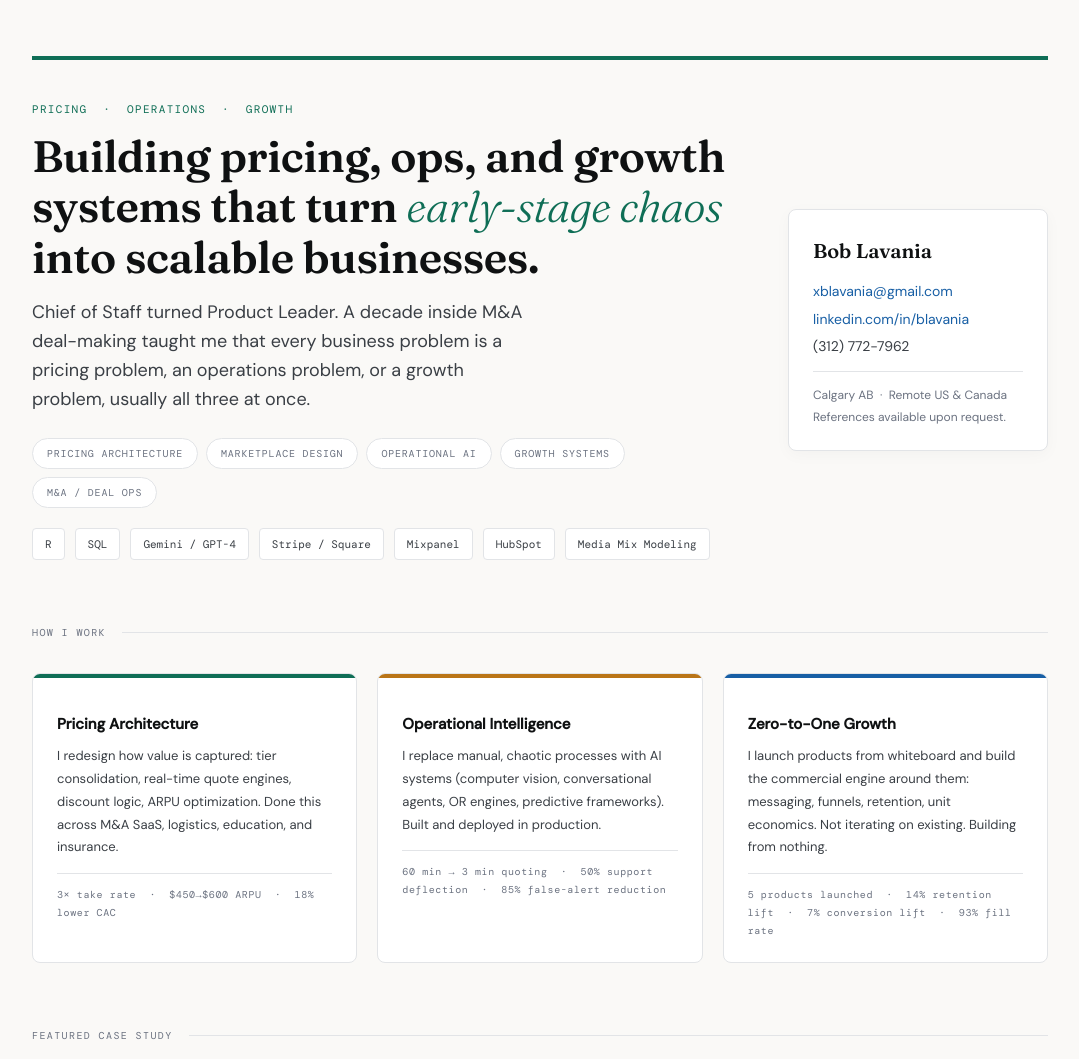
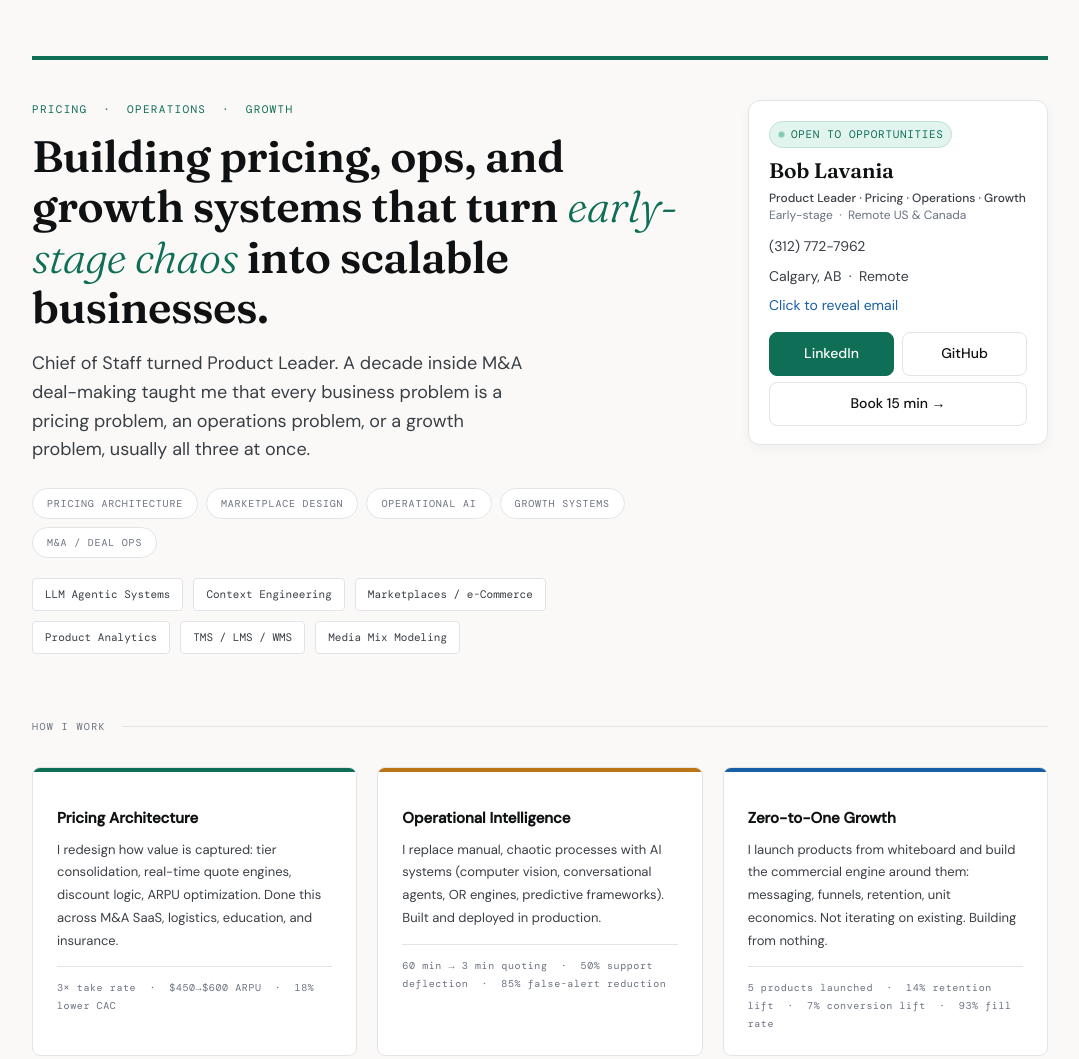
Before and after one commit to b-lavania/project-thema, a plain HTML site: page PORTFOLIO/concept2.html in a window 1280 px wide. Shown: the top 1059 px of the page, without its empty margins (100-1179 px from the left). Drawn offline with nearby package versions, Linux system fonts and the light colour scheme.

Commit message:
Update concept2.html

```diff
--- a/PORTFOLIO/concept2.html
+++ b/PORTFOLIO/concept2.html
@@ -38,6 +38,7 @@
       --mono: 'DM Mono', monospace;
       --sans: 'DM Sans', sans-serif;
       --serif: 'Fraunces', serif;
+      --radius: 12px;
     }
 
     html {
@@ -72,9 +73,9 @@
       padding-top: 40px;
       margin-bottom: 64px;
       display: grid;
-      grid-template-columns: 1fr auto;
-      gap: 48px;
-      align-items: center;
+      grid-template-columns: 1fr 300px;
+      gap: 64px;
+      align-items: start;
     }
 
     .bio-kicker {
@@ -129,41 +130,156 @@
       border-radius: 20px;
     }
 
-    .bio-contact {
+    /* ── Contact Card (Synced from Concept 1) ── */
+    .contact-card {
       background: var(--white);
       border: 1px solid var(--rule);
-      border-radius: 8px;
-      padding: 24px;
-      min-width: 260px;
-      box-shadow: 0 4px 16px rgba(0, 0, 0, 0.03);
+      border-radius: var(--radius);
+      padding: 18px 20px;
+      box-shadow: 0 4px 12px rgba(0, 0, 0, 0.04);
+      position: sticky;
+      top: 40px;
     }
 
-    .bio-contact-label {
+    .contact-name {
       font-family: var(--serif);
-      font-size: 20px;
+      font-size: 21px;
       font-weight: 600;
-      color: var(--ink);
-      margin-bottom: 14px;
+      margin-bottom: 8px;
+      line-height: 1.15;
     }
 
-    .bio-contact-row {
-      color: var(--ink-mid);
-      margin-bottom: 8px;
-      line-height: 1.4;
-      font-size: 14px;
+    .contact-seeking {
+      font-size: 12px;
+      color: var(--ink-soft);
+      margin-bottom: 10px;
+      line-height: 1.45;
     }
 
-    .bio-contact-row:last-child {
-      margin-bottom: 0;
+    .contact-seeking strong {
+      color: var(--ink-mid);
+      font-weight: 500;
     }
 
-    .bio-contact-row a {
-      color: var(--blue);
+    .contact-details {
+      font-size: 14px;
+      color: var(--ink-mid);
+      display: flex;
+      flex-direction: column;
+      gap: 6px;
+    }
+
+    .contact-details a {
       text-decoration: none;
     }
 
-    .bio-contact-row a:hover {
+    .contact-details a:hover {
       text-decoration: underline;
+    }
+
+    .btn-group {
+      display: flex;
+      gap: 8px;
+      margin-top: 14px;
+    }
+
+    .btn-group+.btn-group {
+      margin-top: 6px;
+    }
+
+    .btn {
+      display: inline-block;
+      padding: 9px 12px;
+      border-radius: 8px;
+      font-weight: 500;
+      font-size: 14px;
+      text-decoration: none;
+      transition: all 0.2s ease;
+      text-align: center;
+      flex: 1;
+    }
+
+    .btn-primary {
+      background: var(--teal);
+      color: var(--white) !important;
+      border: 1px solid var(--teal);
+    }
+
+    .btn-primary:hover {
+      background: #084838;
+      transform: translateY(-1px);
+      color: var(--white) !important;
+      text-decoration: none;
+    }
+
+    .btn-secondary {
+      background: var(--white);
+      color: var(--ink);
+      border: 1px solid var(--rule);
+    }
+
+    .btn-secondary:hover {
+      border-color: var(--ink);
+      text-decoration: none;
+    }
+
+    .availability-badge {
+      display: inline-flex;
+      align-items: center;
+      gap: 6px;
+      font-family: var(--mono);
+      font-size: 11px;
+      text-transform: uppercase;
+      letter-spacing: 0.06em;
+      color: var(--teal);
+      background: var(--teal-light);
+      border: 1px solid #c2dfd7;
+      border-radius: 20px;
+      padding: 3px 8px;
+      margin-bottom: 10px;
+    }
+
+    .availability-badge::before {
+      content: '';
+      width: 7px;
+      height: 7px;
+      border-radius: 50%;
+      background: var(--teal-mid);
+      flex-shrink: 0;
+      animation: pulse-dot 2s ease-in-out infinite;
+    }
+
+    @keyframes pulse-dot {
+
+      0%,
+      100% {
+        opacity: 1;
+        transform: scale(1);
+      }
+
+      50% {
+        opacity: 0.5;
+        transform: scale(0.85);
+      }
+    }
+
+    .contact-reveal {
+      display: inline-flex;
+      align-items: center;
+      gap: 6px;
+      cursor: pointer;
+      color: var(--blue);
+      font-size: 14px;
+      transition: color 0.2s ease;
+    }
+
+    .contact-reveal:hover {
+      color: var(--teal);
+    }
+
+    .contact-reveal.revealed {
+      cursor: default;
+      color: var(--ink-mid);
     }
 
     /* Interactivity for cards */
@@ -887,8 +1003,8 @@
   <div class="bio">
     <div class="bio-main">
       <div class="bio-kicker">Pricing &nbsp;·&nbsp; Operations &nbsp;·&nbsp; Growth</div>
-      <div class="bio-headline">Building pricing, ops, and growth<br>systems that turn <em>early-stage
-          chaos</em><br>into scalable businesses.</div>
+      <div class="bio-headline">Building pricing, ops, and growth systems that turn <em>early-stage
+          chaos</em> into scalable businesses.</div>
       <div class="bio-positioning">Chief of Staff turned Product Leader. A decade inside M&amp;A deal-making taught me
         that every business problem is a pricing problem, an operations problem, or a growth problem, usually all three
         at once.</div>
@@ -902,25 +1018,34 @@
       </div>
 
       <div class="tech-stack">
-        <span class="tech-badge">R</span>
-        <span class="tech-badge">SQL</span>
-        <span class="tech-badge">Gemini / GPT-4</span>
-        <span class="tech-badge">Stripe / Square</span>
-        <span class="tech-badge">Mixpanel</span>
-        <span class="tech-badge">HubSpot</span>
+        <span class="tech-badge">LLM Agentic Systems</span>
+        <span class="tech-badge">Context Engineering</span>
+        <span class="tech-badge">Marketplaces / e-Commerce</span>
+        <span class="tech-badge">Product Analytics</span>
+        <span class="tech-badge">TMS / LMS / WMS</span>
         <span class="tech-badge">Media Mix Modeling</span>
       </div>
     </div>
 
-    <div class="bio-contact">
-      <div class="bio-contact-label">Bob Lavania</div>
-      <div class="bio-contact-row"><a href="mailto:xblavania@gmail.com">xblavania@gmail.com</a></div>
-      <div class="bio-contact-row"><a href="https://linkedin.com/in/blavania">linkedin.com/in/blavania</a></div>
-      <div class="bio-contact-row">(312) 772-7962</div>
-      <div class="bio-contact-row"
-        style="margin-top:14px; padding-top:14px; border-top: 1px solid var(--rule); color: var(--ink-soft); font-size: 12px; line-height: 1.5;">
-        Calgary AB &nbsp;·&nbsp; Remote US &amp; Canada<br>
-        <span style="display:inline-block; margin-top:4px;">References available upon request.</span>
+    <div class="contact-card">
+      <div class="availability-badge">Open to opportunities</div>
+      <div class="contact-name">Bob Lavania</div>
+      <div class="contact-seeking">
+        <strong>Product Leader · Pricing · Operations · Growth</strong><br>
+        Early-stage &nbsp;·&nbsp; Remote US &amp; Canada
+      </div>
+      <div class="contact-details">
+        <span>(312) 772-7962</span>
+        <span>Calgary, AB &nbsp;·&nbsp; Remote</span>
+        <span class="contact-reveal" data-v="eGJsYXZhbmlhQGdtYWlsLmNvbQ==">Click to reveal email</span>
+      </div>
+      <div class="btn-group">
+        <a href="https://www.linkedin.com/in/blavania" class="btn btn-primary">LinkedIn</a>
+        <a href="https://github.com/blavania" class="btn btn-secondary">GitHub</a>
+      </div>
+      <div class="btn-group">
+        <a href="https://calendar.app.google/xhEvxBTPuG3CuTFg8" class="btn btn-secondary"
+          style="flex: unset; width: 100%;">Book 15 min →</a>
       </div>
     </div>
   </div>
@@ -1091,22 +1216,8 @@
 ══════════════════════════════════════ -->
   <div class="section">
     <div class="section-header">
-      <span class="section-tag">Other project work &middot; 2019&ndash;present</span>
+      <span class="section-tag">Other project work &middot; 2022&ndash;present</span>
       <div class="section-rule"></div>
-    </div>
-
-    <!-- Spotlight: Healthcare -->
-    <div class="proj-card-spotlight">
-      <span class="proj-tag"
-        style="font-family: var(--mono); font-size: 9.5px; letter-spacing: 0.1em; text-transform: uppercase; color: var(--ink-soft); margin-bottom: 8px; display: block;">Zero-to-One
-        Growth &middot; Healthcare</span>
-      <div class="proj-title" style="font-weight: 600; font-size: 15px; color: var(--ink); margin-bottom: 10px;">
-        Healthcare Go-to-Market Portfolio: Multiple Engagements</div>
-      <p class="proj-desc">Won a TechStars pitch competition in Calgary with a patient-intake SaaS concept targeting
-        specialized clinics (mapped full patient journeys and built interactive prototypes). Broader healthcare
-        GTM work includes: telehealth delivery network strategy for a developing country (government grant, 2023);
-        pricing strategy for a seed-funded respiratory medical device; go-to-market scoping for a BCI-based
-        dementia-detection device; and patient engagement design for a B2B healthcare SaaS.</p>
     </div>
 
     <div class="proj-grid">
@@ -1143,6 +1254,20 @@
           analysis. Generates automated Bill of Materials (BOM) for infrastructure projects, enabling rapid technical
           and economic feasibility assessments for decentralized energy systems.</p>
       </div>
+    </div>
+
+    <!-- Spotlight: Healthcare -->
+    <div class="proj-card-spotlight" style="margin-top: 20px;">
+      <span class="proj-tag"
+        style="font-family: var(--mono); font-size: 9.5px; letter-spacing: 0.1em; text-transform: uppercase; color: var(--ink-soft); margin-bottom: 8px; display: block;">Zero-to-One
+        Growth &middot; Healthcare</span>
+      <div class="proj-title" style="font-weight: 600; font-size: 15px; color: var(--ink); margin-bottom: 10px;">
+        Healthcare Go-to-Market Portfolio: Multiple Engagements</div>
+      <p class="proj-desc">Won a TechStars pitch competition in Calgary with a patient-intake SaaS concept targeting
+        specialized clinics (mapped full patient journeys and built interactive prototypes). Broader healthcare
+        GTM work includes: telehealth delivery network strategy for a developing country (government grant, 2023);
+        pricing strategy for a seed-funded respiratory medical device; go-to-market scoping for a BCI-based
+        dementia-detection device; and patient engagement design for a B2B healthcare SaaS.</p>
     </div>
   </div>
 
@@ -1183,15 +1308,24 @@
     <div>
       <div class="footer-label">Get in touch</div>
       <div class="contact-line">
-        <a href="mailto:xblavania@gmail.com">xblavania@gmail.com</a>
-        &nbsp;&middot;&nbsp; (312) 772-7962
+        <span class="contact-reveal" data-v="eGJsYXZhbmlhQGdtYWlsLmNvbQ==">Reveal email</span>
         &nbsp;&middot;&nbsp; <a href="https://linkedin.com/in/blavania">linkedin.com/in/blavania</a>
       </div>
       <a href="mailto:xblavania@gmail.com" class="cta-btn">Let&rsquo;s talk &rarr;</a>
     </div>
-    <div class="footer-tagline">Pricing &middot; Ops &middot; Growth.<br>Usually all three at once.</div>
+    <div class="footer-tagline">Product &middot; Pricing &middot; Ops &middot; Growth.<br>Usually three at once.</div>
   </div>
 
+  <script>
+    // Contact reveal
+    document.querySelectorAll('.contact-reveal').forEach(el => {
+      el.addEventListener('click', () => {
+        const val = atob(el.getAttribute('data-v'));
+        el.textContent = val;
+        el.classList.add('revealed');
+      });
+    });
+  </script>
 </body>
 
 </html>
```
